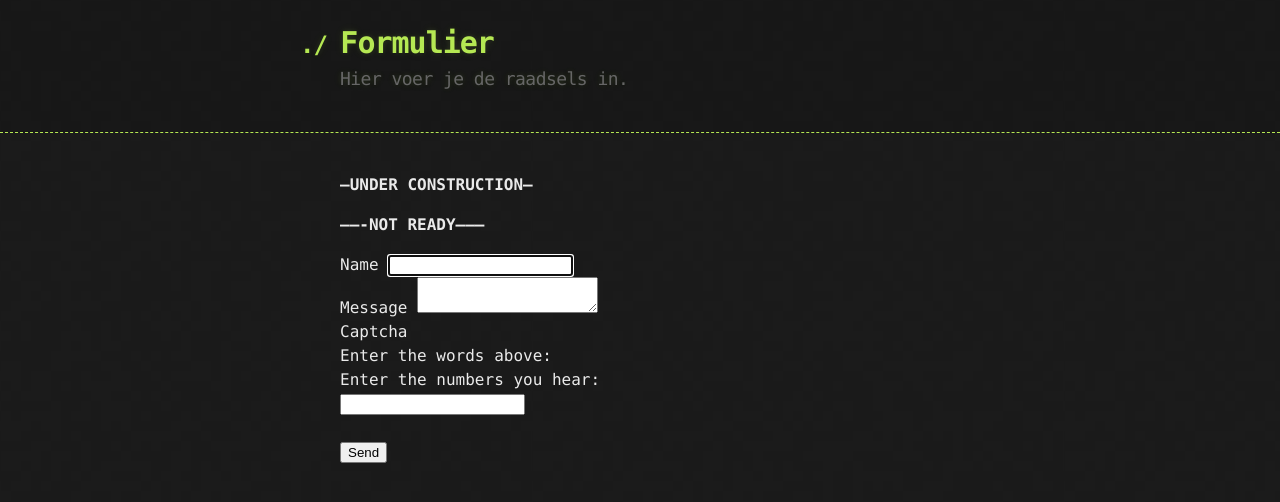
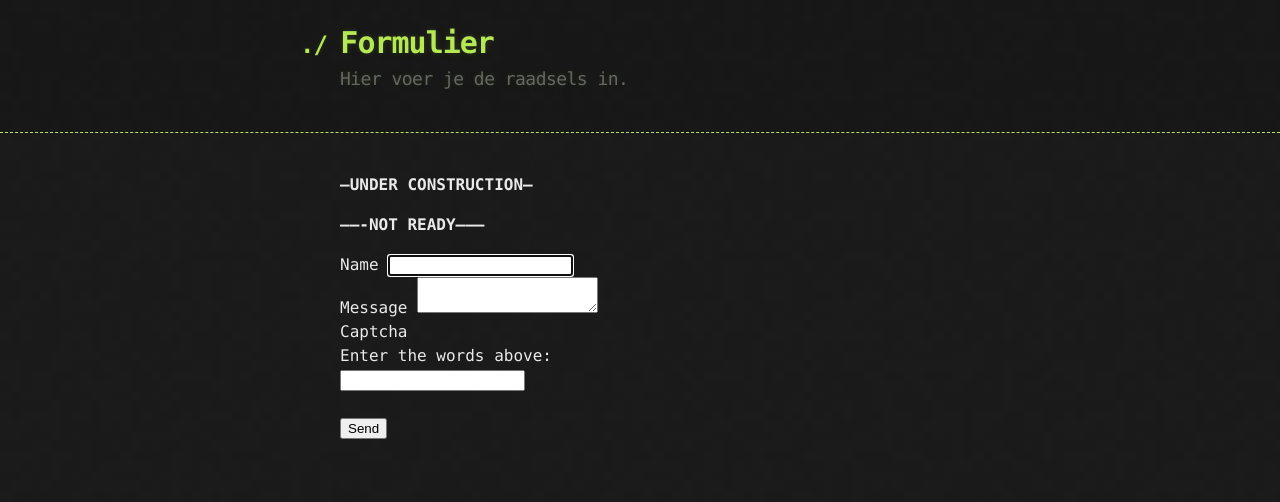
Before and after one commit to kkelchte/CTR-ESC, a Jekyll site: the page built from assets/formulier.md, in a window 1280 px wide. Shown: the top 502 px of the page. Built offline with Jekyll 4.4.1, drawn with Linux system fonts in a browser that asks for light colours; part of the change alters nothing that is shown.

```diff
--- a/assets/formulier.md
+++ b/assets/formulier.md
@@ -8,7 +8,7 @@ description: Hier voer je de raadsels in.
 
 **-------NOT READY--------**
 
-<script>
+<script type="text/javascript">
 function showRecaptcha(element) {
   Recaptcha.create('6LezXT0UAAAAAHMmWAonT_pmff-XtnlqMKUcvifc', element, {
     theme: 'custom', // you can pick another at https://developers.google.com/recaptcha/docs/customization
@@ -76,7 +76,7 @@ function setupRecaptcha() {
     </div>
 
     <div class="headline recaptcha_only_if_image">Enter the words above:</div>
-    <div class="headline recaptcha_only_if_audio">Enter the numbers you hear:</div>
+    <!-- <div class="headline recaptcha_only_if_audio">Enter the numbers you hear:</div> -->
 
     <input type="text" id="recaptcha_response_field" name="recaptcha_response_field" required />
 
```
